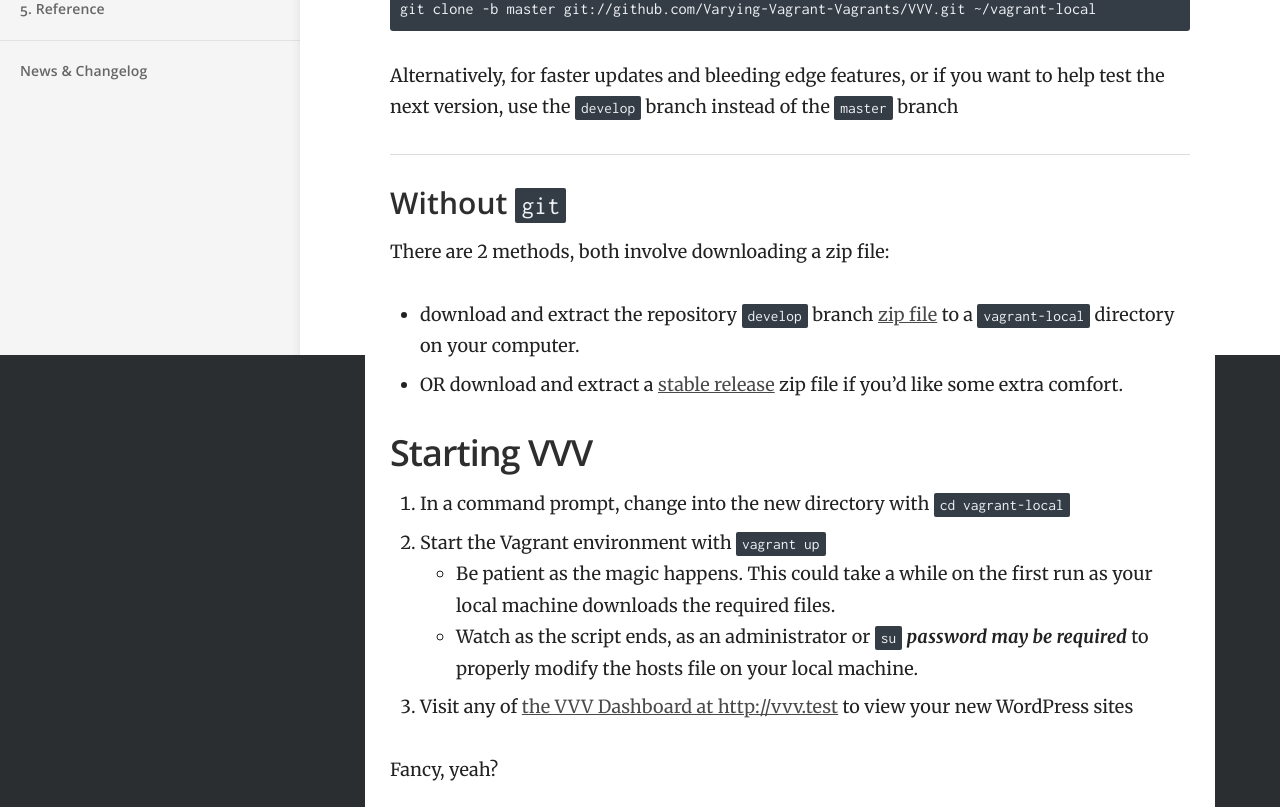
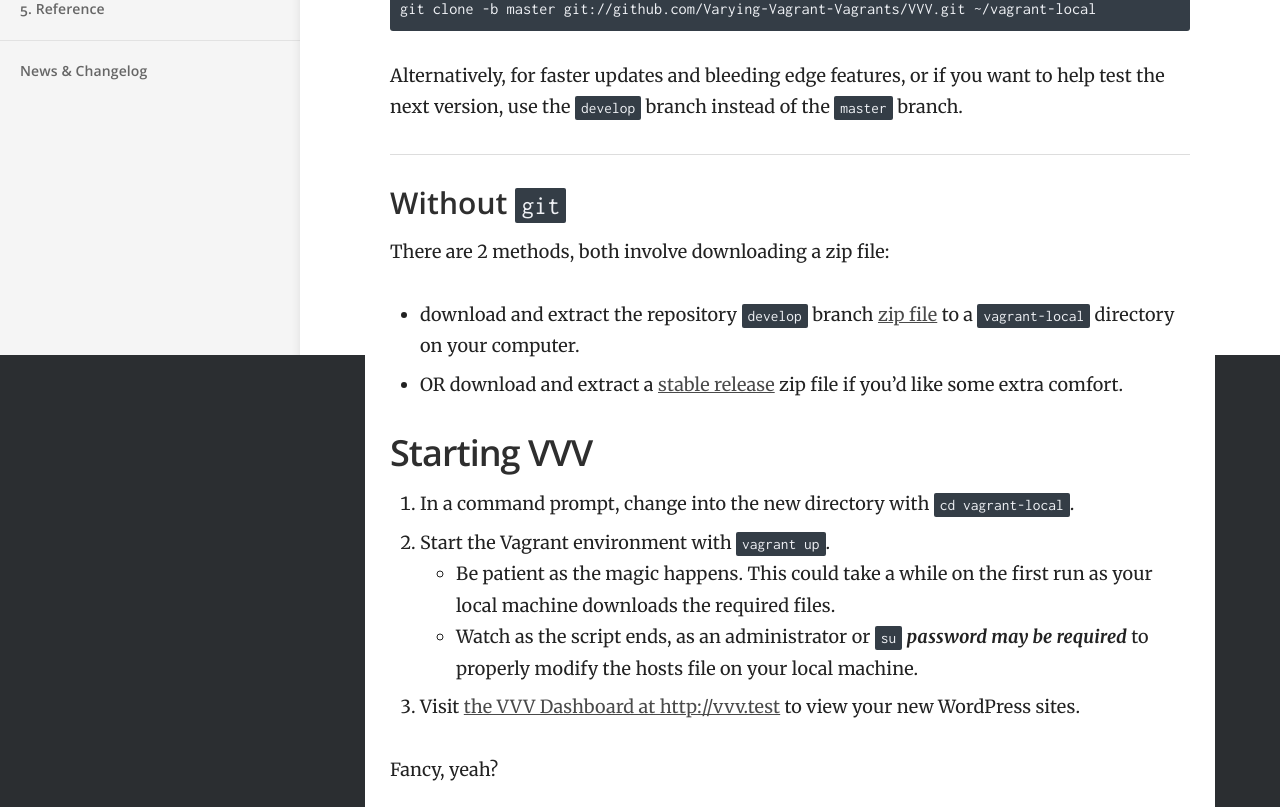
Before and after one commit to Varying-Vagrant-Vagrants/varyingvagrantvagrants.org, a Jekyll site: the page built from docs/en-US/installation/index.md, in a window 1280 px wide. Shown: the part 545-1352 px from the top of the page. Built offline with Jekyll 4.4.1, drawn with Linux system fonts in a browser that asks for light colours.

Commit message:
Removes the 'any of' and makes full stops consistent across the document

````diff
--- a/docs/en-US/installation/index.md
+++ b/docs/en-US/installation/index.md
@@ -17,7 +17,7 @@ First make sure you have all the necessary software installed for Vagrant to run
 git clone -b master git://github.com/Varying-Vagrant-Vagrants/VVV.git ~/vagrant-local
 ```
 
-Alternatively, for faster updates and bleeding edge features, or if you want to help test the next version, use the `develop` branch instead of the `master` branch
+Alternatively, for faster updates and bleeding edge features, or if you want to help test the next version, use the `develop` branch instead of the `master` branch.
 
 ### Without `git`
 
@@ -28,11 +28,11 @@ There are 2 methods, both involve downloading a zip file:
 
 ## Starting VVV
 
-1. In a command prompt, change into the new directory with `cd vagrant-local`
-1. Start the Vagrant environment with `vagrant up`
+1. In a command prompt, change into the new directory with `cd vagrant-local`.
+1. Start the Vagrant environment with `vagrant up`.
     * Be patient as the magic happens. This could take a while on the first run as your local machine downloads the required files.
     * Watch as the script ends, as an administrator or `su` ***password may be required*** to properly modify the hosts file on your local machine.
-1. Visit any of [the VVV Dashboard at http://vvv.test](http://vvv.test) to view your new WordPress sites
+1. Visit [the VVV Dashboard at http://vvv.test](http://vvv.test) to view your new WordPress sites.
 
 Fancy, yeah?
 
````
